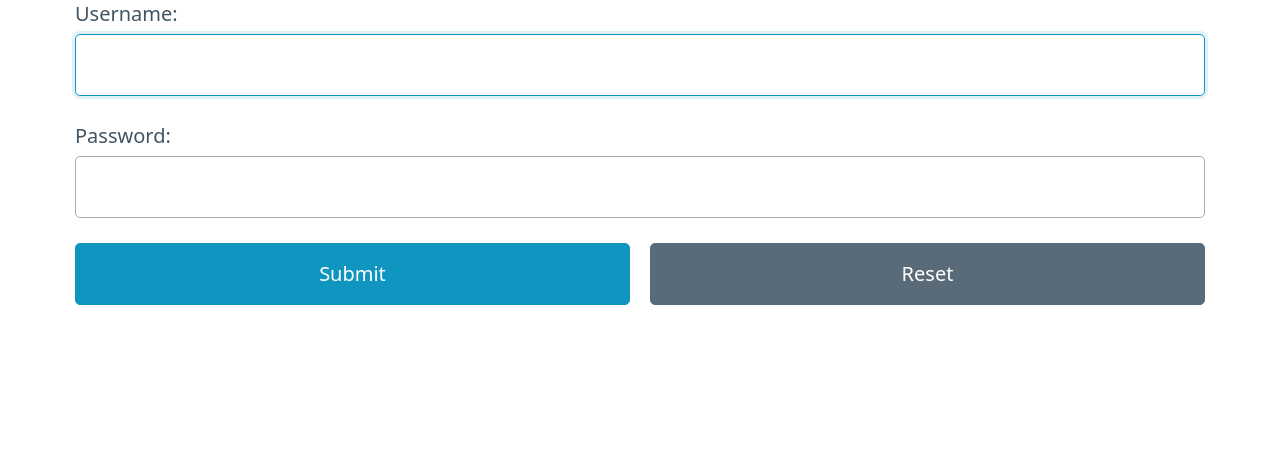
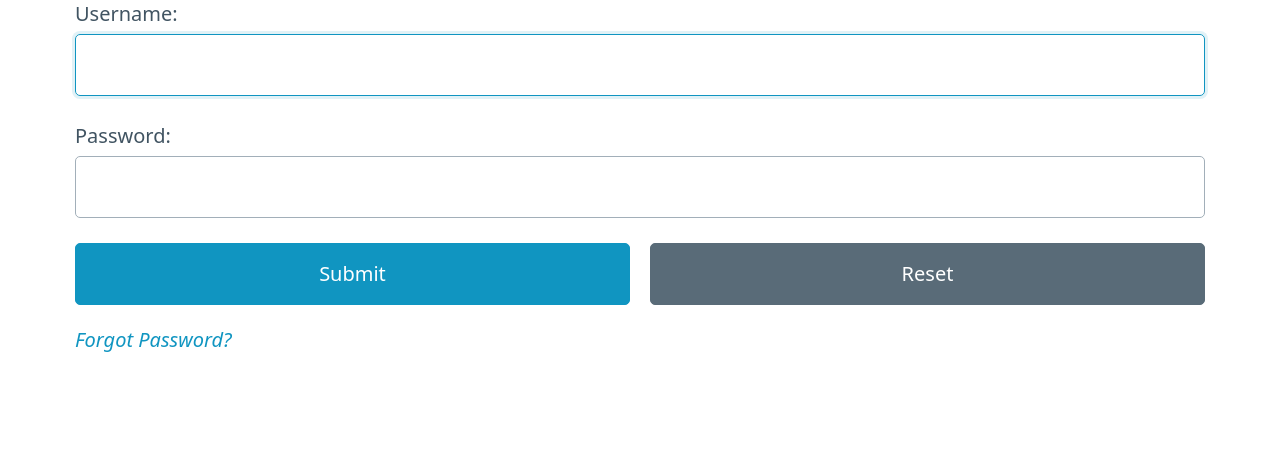
Before and after one commit to crazytosser25/goit_web_hw_10, a Django app: page /users/login/ in a window 1280 px wide. Shown: the part 358-823 px from the top of the page. Before the commit the page ends 663 px from the top, so only its background shows below. Run offline with Django 5.2, Linux system fonts and the light colour scheme; parts of the project's set-up code (start-up, migrations or seed data) failed here and were passed over.

Commit message:
reset pass add

```diff
--- a/quotes/users/forms.py
+++ b/quotes/users/forms.py
@@ -19,7 +19,11 @@ class RegisterForm(UserCreationForm):
         required=True,
         widget=forms.TextInput()
     )
-
+    email = forms.CharField(
+        max_length=100,
+        required=True,
+        widget=forms.TextInput()
+    )
     password1 = forms.CharField(
         max_length=50,
         required=True,
--- a/quotes/users/templates/users/login.html
+++ b/quotes/users/templates/users/login.html
@@ -28,6 +28,9 @@
         <button type="submit">Submit</button>
         <button type="reset" class="secondary">Reset</button>
     </div>
+    <div class="small text-center">
+        <a href="{% url 'users:password_reset' %}" class="text-center"><i>Forgot Password?</i></a>
+    </div>
 </form>
 
 {% endblock %}
--- /dev/null
+++ b/quotes/users/templates/users/password_reset_subject.txt
@@ -0,0 +1 @@
+Reset your password.
--- a/quotes/users/templates/users/signup.html
+++ b/quotes/users/templates/users/signup.html
@@ -13,6 +13,12 @@
             {{ form.username }}
         </label>
         <span>{{ form.errors.username }}</span>
+    </div>
+    <div>
+        <label> Email:
+            {{ form.email }}
+        </label>
+        <span>{{ form.errors.email }}</span>
     </div>
     <br>
     <div>
--- a/quotes/users/urls.py
+++ b/quotes/users/urls.py
@@ -1,11 +1,33 @@
 """Url list for users in quotesapp"""
 from django.urls import path
+from django.contrib.auth.views import (
+    PasswordResetDoneView,
+    PasswordResetConfirmView,
+    PasswordResetCompleteView
+)
 from . import views
+# pylint: disable=no-member
 
-app_name = 'users'
+
+app_name = 'users'  # pylint: disable=C0103
 
 urlpatterns = [
     path('signup/', views.signupuser, name='signup'),
     path('login/', views.loginuser, name='login'),
     path('logout/', views.logoutuser, name='logout'),
+    # path('profile/', views.profile, name='profile'),
+    path('reset-password/', views.ResetPasswordView.as_view(), name='password_reset'),
+    path('reset-password/done/',
+        PasswordResetDoneView.as_view(template_name='users/password_reset_done.html'),
+        name='password_reset_done'
+        ),
+    path('reset-password/confirm/<uidb64>/<token>/',
+        PasswordResetConfirmView.as_view(template_name='users/password_reset_confirm.html',
+        success_url='/users/reset-password/complete/'),
+        name='password_reset_confirm'
+        ),
+    path('reset-password/complete/',
+        PasswordResetCompleteView.as_view(template_name='users/password_reset_complete.html'),
+        name='password_reset_complete'
+        ),
 ]
--- a/quotes/users/views.py
+++ b/quotes/users/views.py
@@ -3,6 +3,9 @@ from django.shortcuts import render, redirect
 from django.contrib.auth import authenticate, login, logout
 from django.contrib.auth.decorators import login_required
 from django.contrib import messages
+from django.contrib.auth.views import PasswordResetView
+from django.contrib.messages.views import SuccessMessageMixin
+from django.urls import reverse_lazy
 
 from .forms import RegisterForm, LoginForm
 
@@ -80,3 +83,12 @@ def logoutuser(request):
     """
     logout(request)
     return redirect(to='quotesapp:main')
+
+
+class ResetPasswordView(SuccessMessageMixin, PasswordResetView):
+    template_name = 'users/password_reset.html'
+    email_template_name = 'users/password_reset_email.html'
+    html_email_template_name = 'users/password_reset_email.html'
+    success_url = reverse_lazy('users:password_reset_done')
+    success_message = "An email with instructions to reset your password has been sent to %(email)s"
+    subject_template_name = 'users/password_reset_subject.txt'
```
Also changed, not shown: quotes/quotes/settings.py (+11 -2 lines), quotes/users/templates/users/password_reset.html (added, +12 -0 lines), quotes/users/templates/users/password_reset_complete.html (added, +7 -0 lines), quotes/users/templates/users/password_reset_confirm.html (added, +12 -0 lines), quotes/users/templates/users/password_reset_done.html (added, +8 -0 lines), quotes/users/templates/users/password_reset_email.html (added, +13 -0 lines), README.md, 1 other file.
